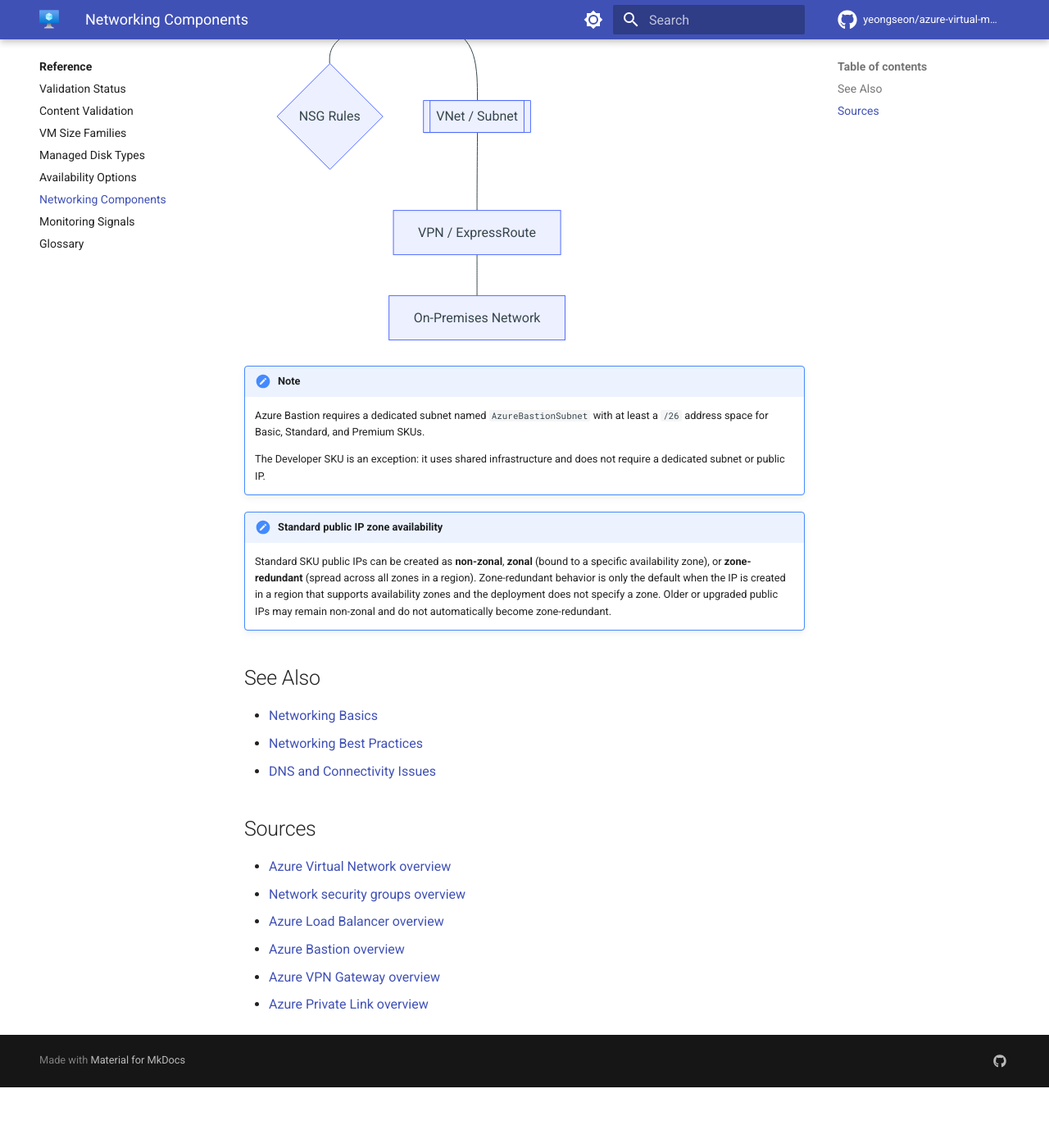
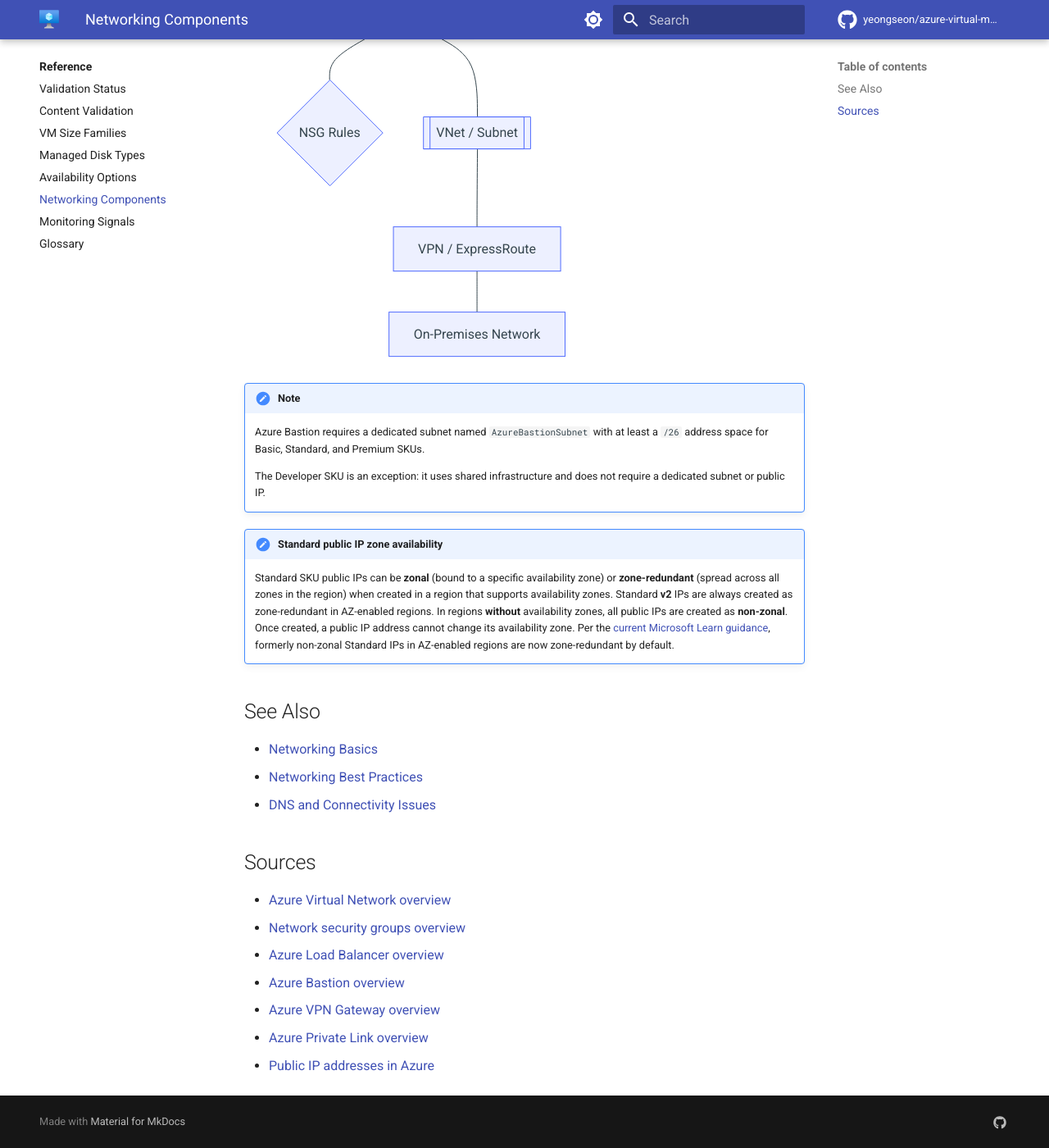
Before and after one commit to yeongseon/azure-virtual-machine-practical-guide, an MkDocs documentation site: the page built from docs/reference/networking-components.md, in a window 1280 px wide and 1400 px high, scrolled down 1449 px. Shown: the whole window at 82% size. Built offline with MkDocs 1.6.1 and Material for MkDocs 9.7.7, drawn with Linux system fonts in a browser that asks for light colours; comment, search, counter and statistics services are not loaded; before the commit the page ends 2775 px from its top, so only the background shows below that; some of the changed text lies outside the part shown.

Commit message:
docs: refine Public IP zone-availability note with MSLearn source
Per Oracle Batch 6 review (bg_a6d47cb5), this commit tightens the wording
of the Standard Public IP zone-availability note and cites the primary
Microsoft Learn source directly, satisfying the repo's MSLearn-first
policy.

Changes on the same file:

1. Common Pitfall column reworded to be explicit about the dependency:
   "Zone behavior depends on region and SKU (non-zonal / zonal /
   zone-redundant)".

2. Note refined to match current MSLearn guidance:
   - Standard v2 IPs are always zone-redundant in AZ-enabled regions
   - Standard v1 IPs can be zonal or zone-redundant in AZ-enabled regions
   - All IPs in regions without AZs are non-zonal
   - Formerly non-zonal Standard IPs in AZ-enabled regions are now
     zone-redundant by default (per the linked MSLearn update)

3. Direct link to the Public IP addresses Microsoft Learn page added to
   the Sources section and to the diagram provenance in the frontmatter.

The earlier version implied "older or upgraded public IPs may remain
non-zonal", which contradicts the current MSLearn statement that
formerly non-zonal Standard IPs are now zone-redundant in AZ regions.

Truth-in-docs correction with source citation. No structural changes.

```diff
--- a/docs/reference/networking-components.md
+++ b/docs/reference/networking-components.md
@@ -12,6 +12,7 @@ content_sources:
     - https://learn.microsoft.com/en-us/azure/bastion/bastion-overview
     - https://learn.microsoft.com/en-us/azure/vpn-gateway/vpn-gateway-about-vpngateways
     - https://learn.microsoft.com/en-us/azure/private-link/private-link-overview
+    - https://learn.microsoft.com/en-us/azure/virtual-network/ip-services/public-ip-addresses
 ---
 
 # Networking Components
@@ -51,7 +52,7 @@ graph TD
     The Developer SKU is an exception: it uses shared infrastructure and does not require a dedicated subnet or public IP.
 
 !!! note "Standard public IP zone availability"
-    Standard SKU public IPs can be created as **non-zonal**, **zonal** (bound to a specific availability zone), or **zone-redundant** (spread across all zones in a region). Zone-redundant behavior is only the default when the IP is created in a region that supports availability zones and the deployment does not specify a zone. Older or upgraded public IPs may remain non-zonal and do not automatically become zone-redundant.
+    Standard SKU public IPs can be **zonal** (bound to a specific availability zone) or **zone-redundant** (spread across all zones in the region) when created in a region that supports availability zones. Standard **v2** IPs are always created as zone-redundant in AZ-enabled regions. In regions **without** availability zones, all public IPs are created as **non-zonal**. Once created, a public IP address cannot change its availability zone. Per the [current Microsoft Learn guidance](https://learn.microsoft.com/en-us/azure/virtual-network/ip-services/public-ip-addresses), formerly non-zonal Standard IPs in AZ-enabled regions are now zone-redundant by default.
 
 ## See Also
 
@@ -66,3 +67,4 @@ graph TD
 - [Azure Bastion overview](https://learn.microsoft.com/en-us/azure/bastion/bastion-overview)
 - [Azure VPN Gateway overview](https://learn.microsoft.com/en-us/azure/vpn-gateway/vpn-gateway-about-vpngateways)
 - [Azure Private Link overview](https://learn.microsoft.com/en-us/azure/private-link/private-link-overview)
+- [Public IP addresses in Azure](https://learn.microsoft.com/en-us/azure/virtual-network/ip-services/public-ip-addresses)
```
Also changed, not shown: other parts of docs/reference/networking-components.md (+1 -1 lines).
